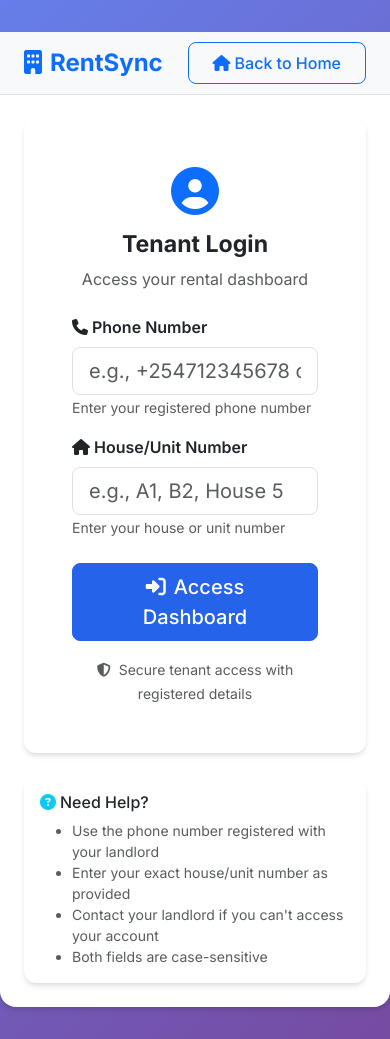
After one commit to MarvinOuma/Tenant-manager, a Flask app: template templates/tenant_login.html in a window 390 px wide. The commit adds this page. Run offline with Flask 3, Linux system fonts and the light colour scheme; the template is opened without the code that fills it, so the values that code supplies are empty.

Commit message:
feat: implement secure tenant authentication system
- Add phone number + house number login
- Replace tenant ID system with session-based auth
- Create professional login form with validation
- Update homepage to use new login flow

```diff
--- /dev/null
+++ b/templates/tenant_login.html
@@ -0,0 +1,85 @@
+{% extends "base.html" %}
+
+{% block title %}Tenant Login - RentSync{% endblock %}
+
+{% block navbar %}
+<div class="ms-auto">
+    <a href="/" class="btn btn-outline-primary">
+        <i class="fas fa-home me-1"></i>Back to Home
+    </a>
+</div>
+{% endblock %}
+
+{% block content %}
+<div class="row justify-content-center">
+    <div class="col-md-6 col-lg-4">
+        <div class="card">
+            <div class="card-body p-5">
+                <div class="text-center mb-4">
+                    <i class="fas fa-user-circle text-primary" style="font-size: 3rem;"></i>
+                    <h3 class="mt-3 fw-bold">Tenant Login</h3>
+                    <p class="text-muted">Access your rental dashboard</p>
+                </div>
+
+                <form method="POST">
+                    <div class="mb-3">
+                        <label for="phone" class="form-label fw-semibold">
+                            <i class="fas fa-phone me-1"></i>Phone Number
+                        </label>
+                        <input type="tel" class="form-control form-control-lg" id="phone" name="phone"
+                               placeholder="e.g., +254712345678 or 0712345678" required>
+                        <small class="text-muted">Enter your registered phone number</small>
+                    </div>
+
+                    <div class="mb-4">
+                        <label for="house_number" class="form-label fw-semibold">
+                            <i class="fas fa-home me-1"></i>House/Unit Number
+                        </label>
+                        <input type="text" class="form-control form-control-lg" id="house_number" name="house_number"
+                               placeholder="e.g., A1, B2, House 5" required>
+                        <small class="text-muted">Enter your house or unit number</small>
+                    </div>
+
+                    <button type="submit" class="btn btn-primary btn-lg w-100 mb-3">
+                        <i class="fas fa-sign-in-alt me-2"></i>Access Dashboard
+                    </button>
+                </form>
+
+                <div class="text-center">
+                    <small class="text-muted">
+                        <i class="fas fa-shield-alt me-1"></i>
+                        Secure tenant access with registered details
+                    </small>
+                </div>
+            </div>
+        </div>
+
+        <!-- Help Section -->
+        <div class="card mt-4">
+            <div class="card-body">
+                <h6 class="card-title">
+                    <i class="fas fa-question-circle text-info me-1"></i>Need Help?
+                </h6>
+                <ul class="mb-0 text-muted small">
+                    <li>Use the phone number registered with your landlord</li>
+                    <li>Enter your exact house/unit number as provided</li>
+                    <li>Contact your landlord if you can't access your account</li>
+                    <li>Both fields are case-sensitive</li>
+                </ul>
+            </div>
+        </div>
+    </div>
+</div>
+
+<script>
+// Auto-format phone number
+document.getElementById('phone').addEventListener('input', function(e) {
+    let value = e.target.value.replace(/\D/g, '');
+    if (value.startsWith('254')) {
+        e.target.value = '+' + value;
+    } else if (value.startsWith('0')) {
+        e.target.value = value;
+    }
+});
+</script>
+{% endblock %}
```
Also changed, not shown: templates/index.html (+6 -18 lines).
